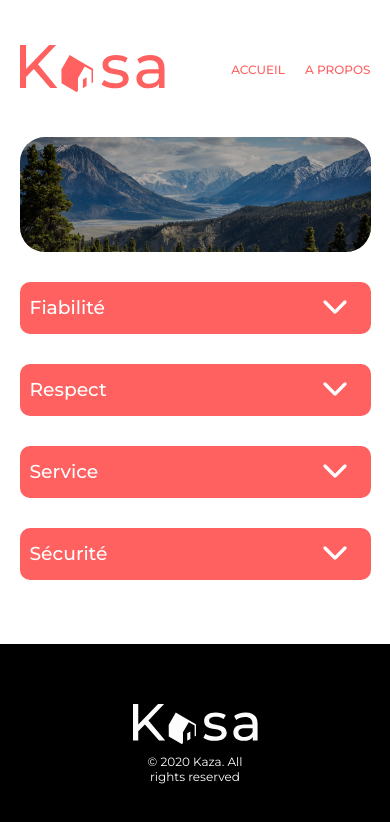
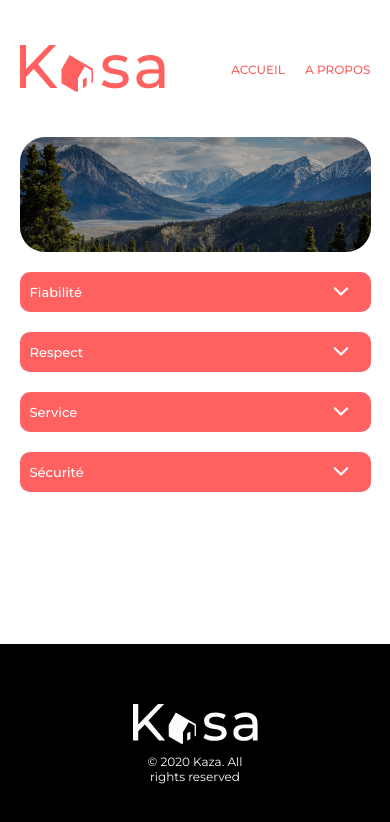
Before and after one commit to Nrirvadoth/P6, a React (Create React App) app: page /a-propos in a window 390 px wide. Shown: the top 822 px of the page. Built offline with nearby package versions, Linux system fonts and the light colour scheme.

Commit message:
responsive collaps

```diff
--- a/src/sass/collapse.scss
+++ b/src/sass/collapse.scss
@@ -54,3 +54,19 @@
   transform: rotate(0deg);
   cursor: pointer;
 }
+
+@media (max-width : 768px) {
+  .collapse-container {
+    margin-top: 20px;
+  }
+  .collapse-title{
+    font-size: 13px;
+  }
+  .collapse-head img {
+    width: 20px;
+    height: 20px;
+  }
+  .collapse-content {
+    font-size: 12px;
+  }
+}
--- a/src/styles/collapse.css
+++ b/src/styles/collapse.css
@@ -54,4 +54,20 @@
   cursor: pointer;
 }
 
+@media (max-width: 768px) {
+  .collapse-container {
+    margin-top: 20px;
+  }
+  .collapse-title {
+    font-size: 13px;
+  }
+  .collapse-head img {
+    width: 20px;
+    height: 20px;
+  }
+  .collapse-content {
+    font-size: 12px;
+  }
+}
+
 /*# sourceMappingURL=collapse.css.map */
```
Also changed, not shown: 1 other file (tests, documents, lock files or other folders).
